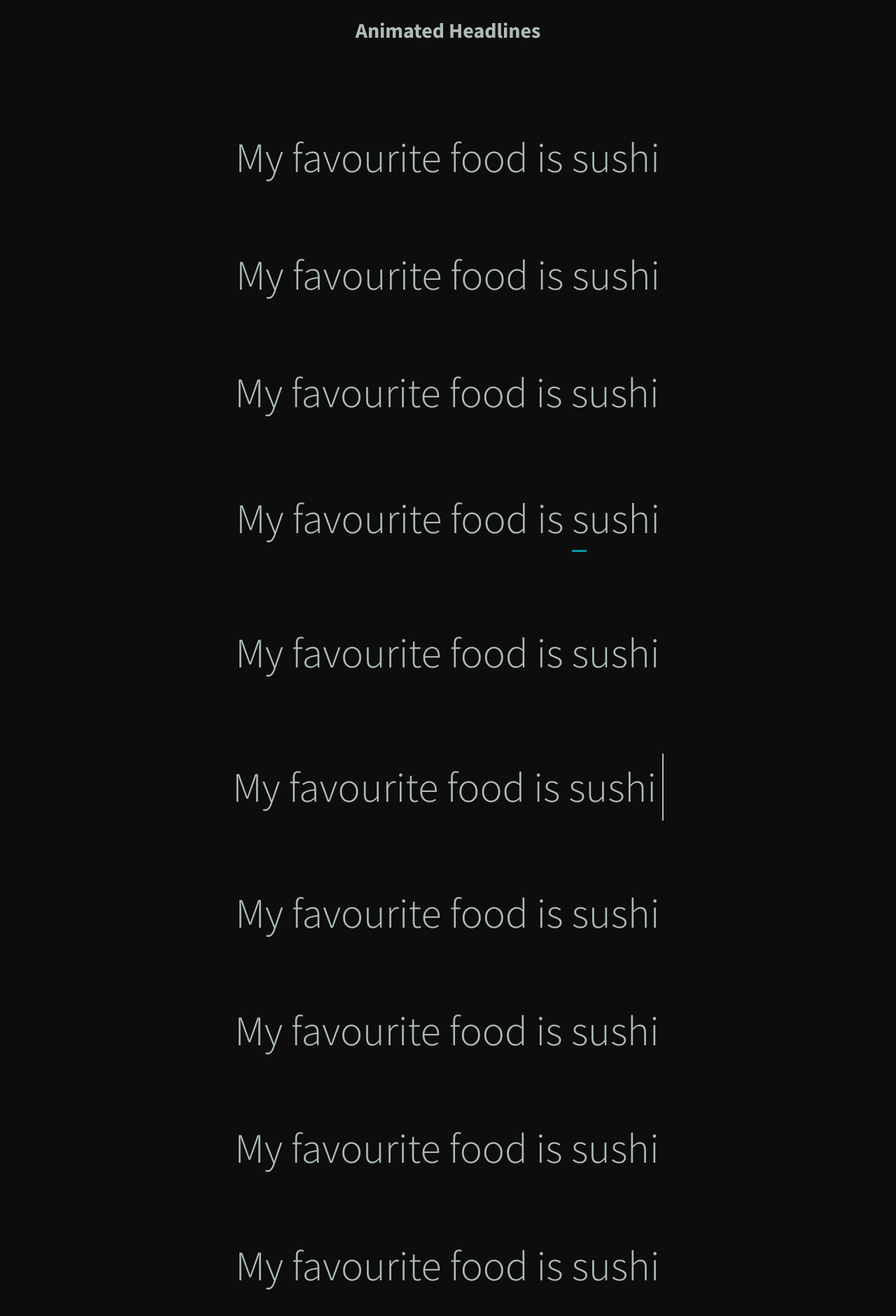
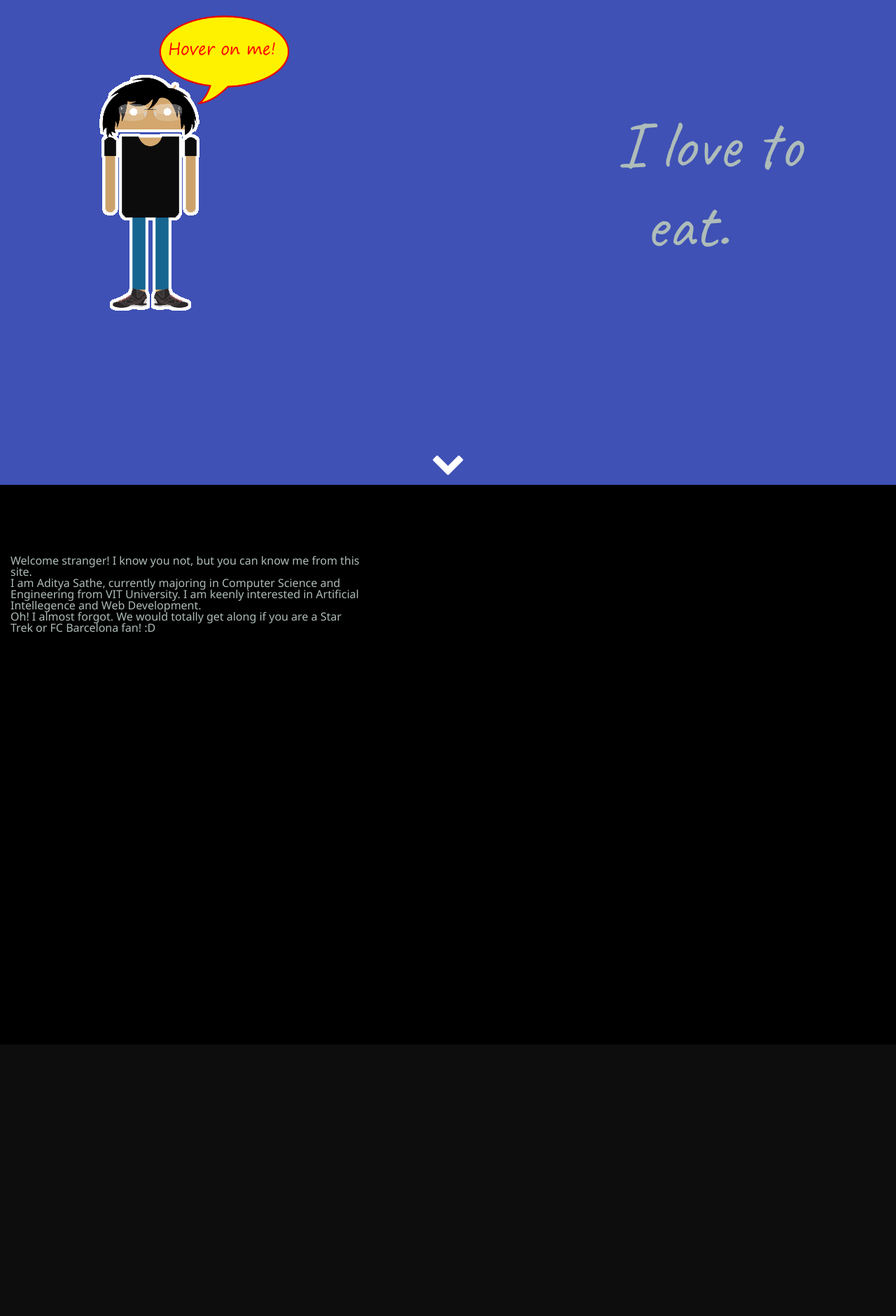
Before and after one commit to sathe-aditya/sathe-aditya.github.io, a plain HTML site: page index.html in a window 1280 px wide. Shown: the part 107-1988 px from the top of the page at 70% size. After the commit the page ends 1600 px from the top, so only its background shows below. Drawn offline with nearby package versions, Linux system fonts and the light colour scheme.

Commit message:
Hadnt changed filenames

```diff
--- a/index.html
+++ b/index.html
@@ -1,123 +1,202 @@
-<!doctype html>
-<html lang="en" class="no-js">
+<!DOCTYPE html>
+<html lang="en">
+
 <head>
-	<meta charset="UTF-8">
-	<meta name="viewport" content="width=device-width, initial-scale=1">
+    <meta charset="UTF-8">
+    <meta name="viewport" content="width=device-width, initial-scale=1.0">
+    <meta http-equiv="X-UA-Compitable" content="IE=edge">
+    <title>aditya sathe</title>
+    <link rel="stylesheet" href="css/bootstrap-theme.min.css">
+    <link rel="stylesheet" href="css/font-awesome.min.css">
+    <link rel="stylesheet" href="css/bootstrap.min.css">
+    <link rel="stylesheet" href="css/style_custom.css">
+    <link rel="stylesheet" href="css/animate.css">
+    <!--for animated text -->
+    <link rel="stylesheet" href="css/style.css">
+    <link rel="stylesheet" href="css/reset.css">
+    <!-- fonts -->
+    <link href='https://fonts.googleapis.com/css?family=Caveat' rel='stylesheet' type='text/css'>
+</head>
 
-	<link href='http://fonts.googleapis.com/css?family=Source+Sans+Pro:300,400,700' rel='stylesheet' type='text/css'>
+<body onload="set_i()" id="mybody">
+    <nav class="navbar navbar-inverse navbar-fixed-top">
+        <div class="container" id="main">
+            <div class="navbar-header">
+                <button id="collapse_button" type="button" class="navbar-toggle collapsed" data-toggle="collapse" data-target="#navbar" aria-expanded="false" aria-controls="navbar">
+                    <span class="sr-only">Toggle navigation</span>
+                    <span class="icon-bar"></span>
+                    <span class="icon-bar"></span>
+                    <span class="icon-bar"></span>
+                </button>
+                <a id="nav_brand" class="navbar-brand animated navi" href="aditya.html">aditya</a>
+            </div>
+            <div id="navbar" class="navbar-collapse collapse">
+                <ul class="nav navbar-nav navi">
+                    <li><a href="#first">HOME</a></li>
+                    <li><a href="#second">ABOUT</a></li>
+                    <li><a href="#">ETC</a></li>
+                </ul>
+            </div>
+        </div>
+    </nav>
+    <div class="container" id="first">
+        <p style="padding:80px;" id="para"></p>
+        <div class="row">
+            <div class="col-xs-8 col-sm-7 col-xs-offset-3 col-sm-offset-0" id="gif_ka_div">
+                <img src="resources/calm1.png" alt="dancing" id="gif_goes_here">
+            </div>
+            <div id="hoveronme_ka_div" class="animated zoomIn">
+            </div>
+            <div class="col-xs-12 col-xs-offset-0 col-sm-offset-0 col-sm-5">
+                <section class="cd-intro">
+                    <h1 class="cd-headline push love_to">
+                        <span class="love_to">I love to </span>
+                        <span class="cd-words-wrapper love_to">
+                            <b class="is-visible">read.</b>
+                            <b>write.</b>
+                            <b>eat.</b>
+                        </span>
+                    </h1>
+                </section>
+            </div>
+        </div>
+        <div class="row text-center" id="down_arrow">
+            <a href="#second">
+                <i class="fa fa-chevron-down fa-3x animated bounce cd-next" id="icon_chevron"></i>
+            </a>
+        </div>
+    </div>
+    <div class="container" id="second">
+        <div class="row">
+            <div class="col-xs-12 col-sm-5">
+                <p id="text-1" style="margin-bottom: 30px;">Welcome stranger! I know you not, but you can know me from this site.
+                    <br> I am Aditya Sathe, currently majoring in Computer Science and Engineering from VIT University. I am keenly interested in Artificial Intellegence and Web Development.
+                    <br> Oh! I almost forgot. We would totally get along if you are a Star Trek or FC Barcelona fan! :D</p>
+            </div>
+        </div>
+    </div>
+    <script>
+    document.getElementById('gif_goes_here').addEventListener("mouseover", change_this);
+    document.getElementById('gif_goes_here').addEventListener("mouseout", change_this);
+    var timer;
+    var duration = 1000;
 
-	<link rel="stylesheet" href="css/reset.css"> <!-- CSS reset -->
-	<link rel="stylesheet" href="css/style.css"> <!-- Resource style -->
-	<script src="js/modernizr.js"></script> <!-- Modernizr -->
+    function set_i() {
+        timer = setTimeout(dialogue, duration);
+        // alert("yay");
+        var element = document.getElementById('down_arrow');
+        var space = window.innerHeight - element.offsetTop + element.offsetHeight;
+        element.setAttribute("style", "margin-top:" + (space - 100) + "px");
+    }
 
-	<title>Animated Headlines | CodyHouse</title>
-</head>
-<body>
-	<section class="cd-title">
-		<h1>Animated Headlines</h1>
-	</section>
+    function change_this() {
+        var im = document.getElementById('gif_goes_here');
+        if (im.getAttribute("src") == "resources/calm1.png") {
+            im.setAttribute("src", "resources/calm1.gif");
+            clearInterval(timer);
+            duration = 10000;
+            timer_1 = setTimeout(delete_hom, 1000);
 
-	<section class="cd-intro">
-		<h1 class="cd-headline rotate-1">
-			<span>My favourite food is</span>
-			<span class="cd-words-wrapper">
-				<b class="is-visible">pizza</b>
-				<b>sushi</b>
-				<b>steak</b>
-			</span>
-		</h1>
-	</section> <!-- cd-intro -->
-	<section class="cd-intro">
-		<h1 class="cd-headline letters type">
-			<span>My favourite food is</span>
-			<span class="cd-words-wrapper waiting">
-				<b class="is-visible">pizza</b>
-				<b>sushi</b>
-				<b>steak</b>
-			</span>
-		</h1>
-	</section> <!-- cd-intro -->
-	<section class="cd-intro">
-		<h1 class="cd-headline letters rotate-2">
-			<span>My favourite food is</span>
-			<span class="cd-words-wrapper">
-				<b class="is-visible">pizza</b>
-				<b>sushi</b>
-				<b>steak</b>
-			</span>
-		</h1>
-	</section> <!-- cd-intro -->
-	<section class="cd-intro">
-		<h1 class="cd-headline loading-bar">
-			<span>My favourite food is</span>
-			<span class="cd-words-wrapper">
-				<b class="is-visible">pizza</b>
-				<b>sushi</b>
-				<b>steak</b>
-			</span>
-		</h1>
-	</section> <!-- cd-intro -->
-	<section class="cd-intro">
-		<h1 class="cd-headline slide">
-			<span>My favourite food is</span>
-			<span class="cd-words-wrapper">
-				<b class="is-visible">pizza</b>
-				<b>sushi</b>
-				<b>steak</b>
-			</span>
-		</h1>
-	</section> <!-- cd-intro -->
-	<section class="cd-intro">
-		<h1 class="cd-headline clip is-full-width">
-			<span>My favourite food is</span>
-			<span class="cd-words-wrapper">
-				<b class="is-visible">pizza</b>
-				<b>sushi</b>
-				<b>steak</b>
-			</span>
-		</h1>
-	</section> <!-- cd-intro -->
-	<section class="cd-intro">
-		<h1 class="cd-headline zoom">
-			<span>My favourite food is</span>
-			<span class="cd-words-wrapper">
-				<b class="is-visible">pizza</b>
-				<b>sushi</b>
-				<b>steak</b>
-			</span>
-		</h1>
-	</section> <!-- cd-intro -->
-	<section class="cd-intro">
-		<h1 class="cd-headline letters rotate-3">
-			<span>My favourite food is</span>
-			<span class="cd-words-wrapper">
-				<b class="is-visible">pizza</b>
-				<b>sushi</b>
-				<b>steak</b>
-			</span>
-		</h1>
-	</section> <!-- cd-intro -->
-	<section class="cd-intro">
-		<h1 class="cd-headline letters scale">
-			<span>My favourite food is</span>
-			<span class="cd-words-wrapper">
-				<b class="is-visible">pizza</b>
-				<b>sushi</b>
-				<b>steak</b>
-			</span>
-		</h1>
-	</section> <!-- cd-intro -->
-	<section class="cd-intro">
-		<h1 class="cd-headline push">
-			<span>My favourite food is</span>
-			<span class="cd-words-wrapper">
-				<b class="is-visible">pizza</b>
-				<b>sushi</b>
-				<b>steak</b>
-			</span>
-		</h1>
-	</section> <!-- cd-intro -->
-<script src="js/jquery-2.1.1.js"></script>
-<script src="js/main.js"></script> <!-- Resource jQuery -->
+        } else {
+            im.setAttribute("src", "resources/calm1.png");
+            // im.setAttribute("style", "height:400px");
+            // im.setAttribute("style", "width:400px");
+            timer = setInterval(dialogue, duration);
+        }
+    }
+
+    function dialogue() {
+        // alert(timer);
+        clearTimeout(timer);
+        // alert("invoked");
+        // alert(timer);
+        if (screen.width > 600) {
+            var b = document.getElementById('hoveronme_ka_div');
+            newitem = document.createElement("img");
+            newitem.setAttribute("src", "resources/dialogue-1.png");
+            newitem.setAttribute("class", "animated zoomIn");
+            newitem.setAttribute("id", "hoveronme_ka_img");
+            b_ka_daddy = document.getElementById('gif_ka_div').getBoundingClientRect();
+            left1 = b_ka_daddy.left + 175;
+            top1 = b_ka_daddy.top - 50;
+            b.style.position = "absolute";
+            b.style.top = top1 + "px";
+            b.style.left = left1 + "px";
+            newitem.style.height = 200 + "px";
+            newitem.style.width = 250 + "px";
+            b.appendChild(newitem);
+            // newitem.setAttribute("class","zoomOut");
+            // timer=setTimeout(delete_hom,3000);
+
+        }
+    }
+
+    function delete_hom() {
+        var z = document.getElementById('hoveronme_ka_div');
+        while (z.firstChild) {
+            z.removeChild(z.firstChild);
+        }
+    }
+    </script>
+    <script src="https://ajax.googleapis.com/ajax/libs/jquery/1.11.3/jquery.min.js"></script>
+    <script src="js/bootstrap.min.js"></script>
+    <!-- animated text -->
+    <script src="animated-headline/js/jquery-2.1.1.js"></script>
+    <script src="animated-headline/js/main.js"></script>
+    <script src="animated-headline/js/modernizr.js"></script>
+    <script>
+    $(document).ready(function() {
+        $("#nav_brand").mouseover(function() {
+
+            $("#nav_brand").addClass("tada");
+        });
+    });
+    $(document).ready(function() {
+        $("#nav_brand").mouseout(function() {
+            $("#nav_brand").removeClass("tada");
+
+        });
+    });
+
+    $(document).ready(function() {
+        $("#gif_goes_here").mouseout(function() {
+
+            $("#hoveronme_ka_img").addClass("zoomIn");
+        });
+
+    });
+    $(document).ready(function() {
+        $("#gif_goes_here").mouseover(function() {
+            $("#hoveronme_ka_img").removeClass("zoomIn");
+            $("#hoveronme_ka_img").fadeOut(200, function() {
+                $(this).remove();
+            });
+
+        });
+        delete_hom();
+    });
+
+    $(document).ready(function() {
+        nav = $('nav'),
+            lastScrollTop = 0;
+
+        $(document).on('scroll', function() {
+
+            var currentScrollTop = $(this).scrollTop();
+            if (currentScrollTop > lastScrollTop)
+                nav.addClass('animated slideOutUp');
+            else if (currentScrollTop < lastScrollTop) {
+                nav.removeClass('animated slideOutUp');
+                nav.addClass('animated slideInDown');
+            }
+
+            lastScrollTop = currentScrollTop;
+        });
+
+
+
+    });
+    </script>
 </body>
+
 </html>
```
Also changed, not shown: aditya.html (deleted, +0 -202 lines).
